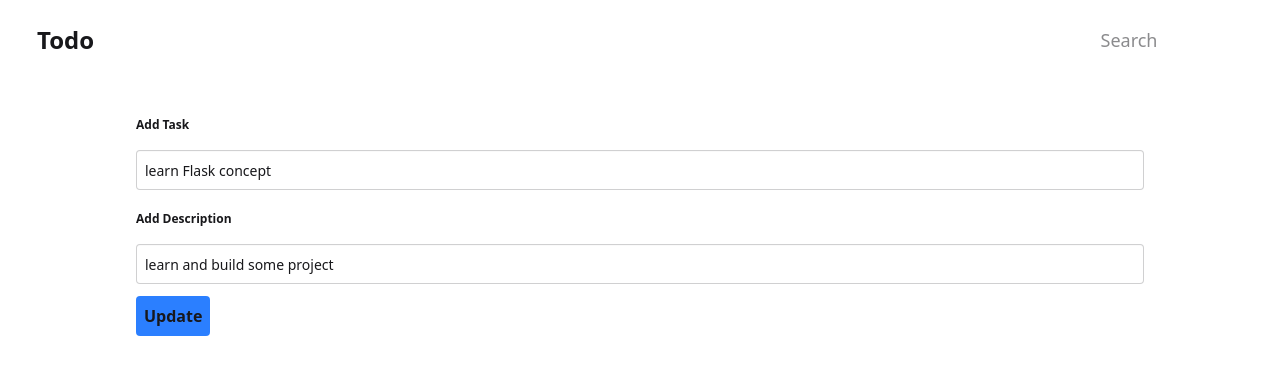
After one commit to Kaushall-raut/Todo-Flask-, a Flask app: page /update/1 in a window 1280 px wide. The commit adds this page. Shown: the top 375 px of the page. Run offline with Flask 3, Linux system fonts and the light colour scheme; data comes from the database, SQL or seed files in the repository; both versions use the stored data as it was after the commit.

Commit message:
update functionality

```diff
--- a/app.py
+++ b/app.py
@@ -38,6 +38,21 @@ def delete(sno):
     db.session.commit()
     return redirect("/")
 
+@app.route("/update/<sno>" , methods=['GET','POST'])
+def update(sno):
+    c_task=Todo.query.filter_by(sno=sno).first()
+    if request.method =="POST":
+        title=request.form.get("title")
+        desc= request.form.get("desc")
+        todo=Todo.query.filter_by(sno=sno).first()
+        todo.title=title
+        todo.desc=desc
+        db.session.add(todo)
+        db.session.commit()
+        return redirect("/")
+
+    return render_template('update.html', c_task=c_task)
+
 if __name__=='__main__':
     app.run(debug=True)
     db.create_all()
--- a/static/css/output.css
+++ b/static/css/output.css
@@ -1096,6 +1096,9 @@
       }
     }
   }
+  .static {
+    position: static;
+  }
   .textarea {
     @layer daisyui.l1.l2.l3 {
       border: var(--border) solid #0000;
@@ -1375,6 +1378,9 @@
   }
   .bg-base-100 {
     background-color: var(--color-base-100);
+  }
+  .bg-base-200 {
+    background-color: var(--color-base-200);
   }
   .bg-blue-500 {
     background-color: var(--color-blue-500);
--- a/templates/base.html
+++ b/templates/base.html
@@ -4,7 +4,7 @@
     <meta charset="UTF-8" />
     <meta name="viewport" content="width=device-width, initial-scale=1.0" />
     <title>Todo</title>
-    <link href="./static/css/output.css" rel="stylesheet" />
+    <link href="{{ url_for('static', filename='css/output.css') }}" rel="stylesheet" />
   </head>
   <body>
     <div class="navbar bg-base-100 shadow-white shadow-sm p-3">
--- a/templates/index.html
+++ b/templates/index.html
@@ -1,5 +1,5 @@
 {% extends 'base.html' %} {% block content %}
-<div class="max-w-5xl mx-auto p-2">
+<div class="max-w-5xl bg-base-200 mx-auto p-2">
   <form class="pt-2 my-3" method="post" action="/">
     <fieldset class="fieldset">
       <legend class="fieldset-legend font-semibold">Add Task?</legend>
@@ -51,7 +51,7 @@
           <td>{{i.desc}}</td>
           <td>{{i.created_At}}</td>
           <td>
-            <a class="btn btn-outline btn-secondary mx-1">Update</a>
+            <a class="btn btn-outline btn-secondary mx-1" href="/update/{{i.sno}}">Update</a>
             <a class="btn btn-outline btn-error" href="/delete/{{i.sno}}"
               >Delete</a
             >
--- /dev/null
+++ b/templates/update.html
@@ -0,0 +1,32 @@
+{% extends 'base.html' %} {% block content %}
+<div class="max-w-5xl mx-auto p-2">
+  <form class="pt-2 my-3" method="post" action="/update/{{c_task.sno}}">
+    <fieldset class="fieldset">
+      <legend class="fieldset-legend font-semibold">Add Task</legend>
+      <input
+        type="text"
+        class="input border rounded my-2 p-2 w-full"
+        placeholder="Type here"
+        name="title"
+        value="{{c_task.title}}"
+      />
+    </fieldset>
+    <fieldset class="fieldset">
+      <legend class="fieldset-legend font-semibold">Add Description</legend>
+      <input
+        type="text"
+        class="input border p-2 rounded my-2 w-full"
+        placeholder="Type here"
+        name="desc"
+        value="{{c_task.desc}}"
+      />
+    </fieldset>
+    <button
+      class="transition hover:scale-90 cursor-pointer bg-blue-500 rounded p-2 font-semibold"
+      type="submit"
+    >
+      Update
+    </button>
+  </form>
+</div>
+{% endblock %}
```
Also changed, not shown: instance/todo.db.
